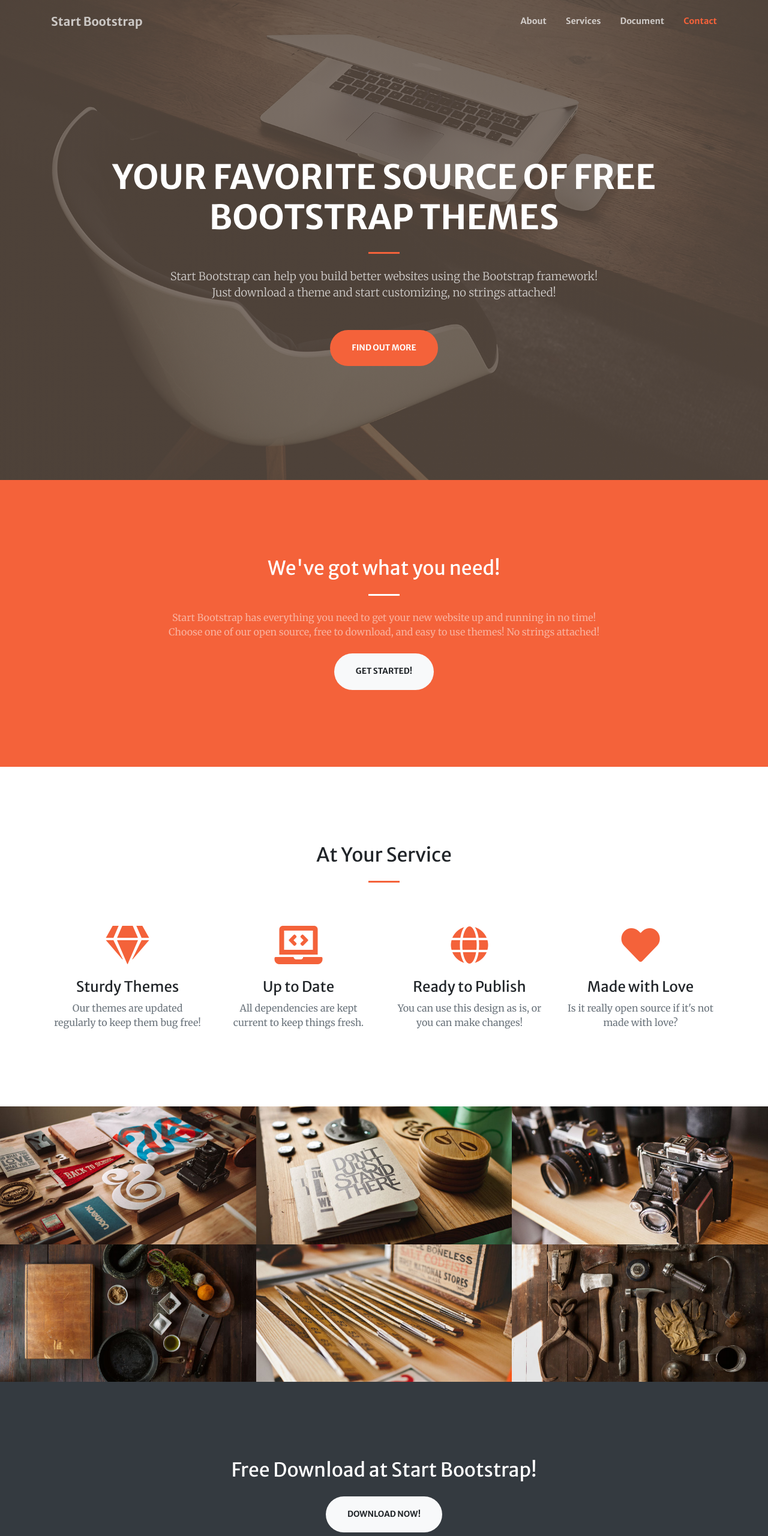
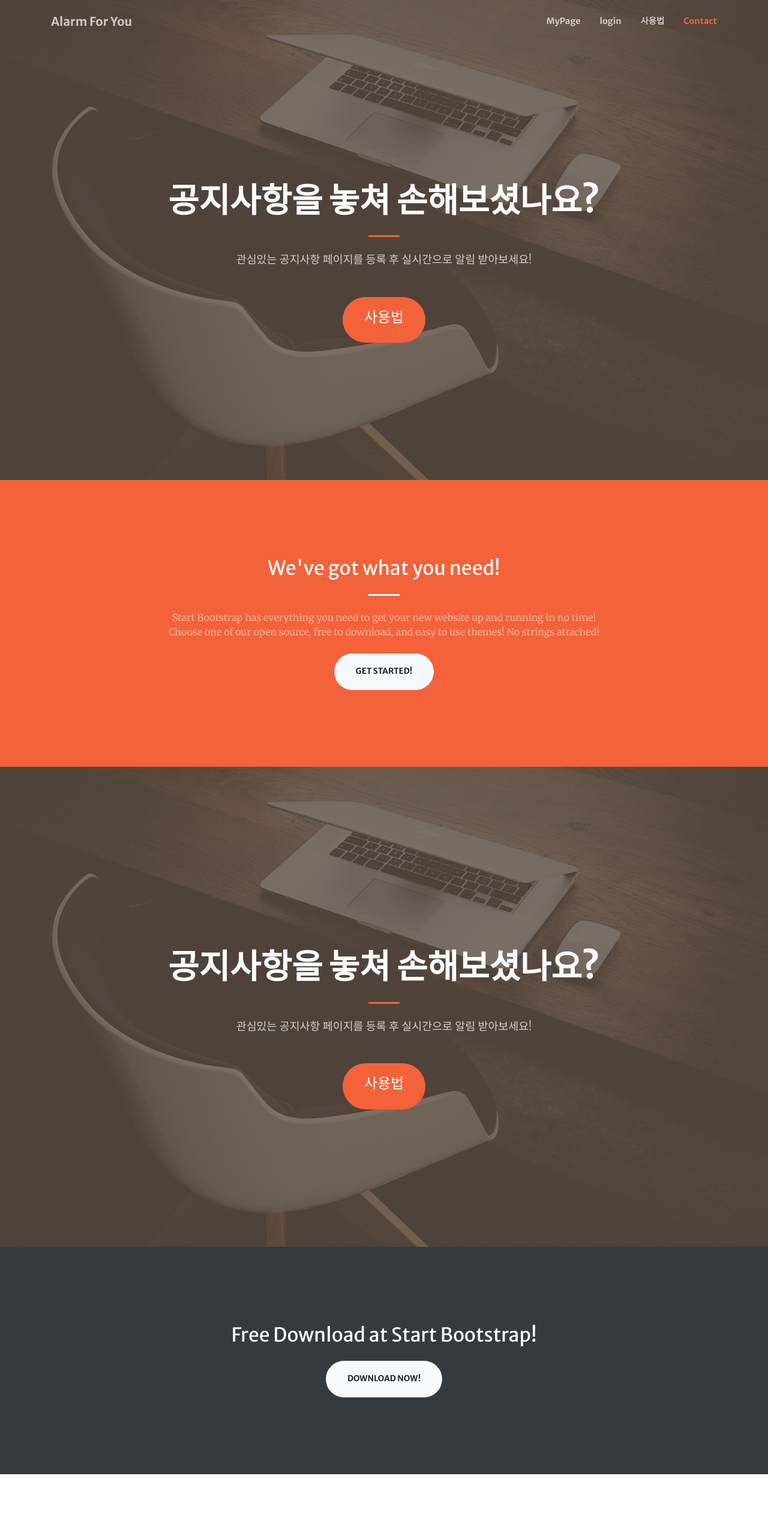
Before and after one commit to HoneyJung/alarm4u, a website with bundled scripts: page src/tem.html in a window 1280 px wide. Shown: the top 2560 px of the page at 60% size. Built offline with nearby package versions, Linux system fonts and the light colour scheme.

Commit message:
template arrangement

```diff
--- a/src/tem.html
+++ b/src/tem.html
@@ -8,7 +8,7 @@
   <meta name="description" content="">
   <meta name="author" content="">
 
-  <title>Creative - Start Bootstrap Theme</title>
+  <title>공지사항 자동 알림 서비스</title>
 
   <!-- Font Awesome Icons -->
   <link href="vendor/fontawesome-free/css/all.min.css" rel="stylesheet" type="text/css">
@@ -26,24 +26,23 @@
 </head>
 
 <body id="page-top">
-
   <!-- Navigation -->
   <nav class="navbar navbar-expand-lg navbar-light fixed-top py-3" id="mainNav">
     <div class="container">
-      <a class="navbar-brand js-scroll-trigger" href="#page-top">Start Bootstrap</a>
+      <a class="navbar-brand js-scroll-trigger" href="#page-top">Alarm For You</a>
       <button class="navbar-toggler navbar-toggler-right" type="button" data-toggle="collapse" data-target="#navbarResponsive" aria-controls="navbarResponsive" aria-expanded="false" aria-label="Toggle navigation">
         <span class="navbar-toggler-icon"></span>
       </button>
       <div class="collapse navbar-collapse" id="navbarResponsive">
         <ul class="navbar-nav ml-auto my-2 my-lg-0">
           <li class="nav-item">
-            <a class="nav-link js-scroll-trigger" href="#about">About</a>
+            <a class="nav-link js-scroll-trigger" href="#mypage">MyPage</a>
           </li>
           <li class="nav-item">
-            <a class="nav-link js-scroll-trigger" href="#services">Services</a>
+            <a class="nav-link js-scroll-trigger" href="#login">login</a>
           </li>
           <li class="nav-item">
-            <a class="nav-link js-scroll-trigger" href="#portfolio">Document</a>
+            <a class="nav-link js-scroll-trigger" href="#document">사용법</a>
           </li>
           <li class="nav-item">
             <a class="nav-link js-scroll-trigger" href="#contact">Contact</a>
@@ -58,154 +57,47 @@
     <div class="container h-100">
       <div class="row h-100 align-items-center justify-content-center text-center">
         <div class="col-lg-10 align-self-end">
-          <h1 class="text-uppercase text-white font-weight-bold">Your Favorite Source of Free Bootstrap Themes</h1>
+          <h1 class="text-uppercase text-white font-weight-bold">공지사항을 놓쳐 손해보셨나요?</h1>
           <hr class="divider my-4">
         </div>
         <div class="col-lg-8 align-self-baseline">
-          <p class="text-white-75 font-weight-light mb-5">Start Bootstrap can help you build better websites using the Bootstrap framework! Just download a theme and start customizing, no strings attached!</p>
-          <a class="btn btn-primary btn-xl js-scroll-trigger" href="#about">Find Out More</a>
+          <p class="text-white-75 font-weight-light mb-5">관심있는 공지사항 페이지를 등록 후 실시간으로 알림 받아보세요!</p>
+          <a class="btn btn-primary btn-xl js-scroll-trigger" href="#mypage"><h4>사용법</h4></a>
         </div>
       </div>
     </div>
   </header>
 
-  <!-- About Section -->
-  <section class="page-section bg-primary" id="about">
+  <!-- mypage Section -->
+  <section class="page-section bg-primary" id="mypage">
     <div class="container">
       <div class="row justify-content-center">
         <div class="col-lg-8 text-center">
           <h2 class="text-white mt-0">We've got what you need!</h2>
           <hr class="divider light my-4">
           <p class="text-white-50 mb-4">Start Bootstrap has everything you need to get your new website up and running in no time! Choose one of our open source, free to download, and easy to use themes! No strings attached!</p>
-          <a class="btn btn-light btn-xl js-scroll-trigger" href="#services">Get Started!</a>
+          <a class="btn btn-light btn-xl js-scroll-trigger" href="#login">Get Started!</a>
         </div>
       </div>
     </div>
   </section>
 
-  <!-- Services Section -->
-  <section class="page-section" id="services">
-    <div class="container">
-      <h2 class="text-center mt-0">At Your Service</h2>
-      <hr class="divider my-4">
-      <div class="row">
-        <div class="col-lg-3 col-md-6 text-center">
-          <div class="mt-5">
-            <i class="fas fa-4x fa-gem text-primary mb-4"></i>
-            <h3 class="h4 mb-2">Sturdy Themes</h3>
-            <p class="text-muted mb-0">Our themes are updated regularly to keep them bug free!</p>
-          </div>
+
+  <!-- Masthead -->
+  <header class="masthead">
+    <div class="container h-100">
+      <div class="row h-100 align-items-center justify-content-center text-center">
+        <div class="col-lg-10 align-self-end">
+          <h1 class="text-uppercase text-white font-weight-bold">공지사항을 놓쳐 손해보셨나요?</h1>
+          <hr class="divider my-4">
         </div>
-        <div class="col-lg-3 col-md-6 text-center">
-          <div class="mt-5">
-            <i class="fas fa-4x fa-laptop-code text-primary mb-4"></i>
-            <h3 class="h4 mb-2">Up to Date</h3>
-            <p class="text-muted mb-0">All dependencies are kept current to keep things fresh.</p>
-          </div>
-        </div>
-        <div class="col-lg-3 col-md-6 text-center">
-          <div class="mt-5">
-            <i class="fas fa-4x fa-globe text-primary mb-4"></i>
-            <h3 class="h4 mb-2">Ready to Publish</h3>
-            <p class="text-muted mb-0">You can use this design as is, or you can make changes!</p>
-          </div>
-        </div>
-        <div class="col-lg-3 col-md-6 text-center">
-          <div class="mt-5">
-            <i class="fas fa-4x fa-heart text-primary mb-4"></i>
-            <h3 class="h4 mb-2">Made with Love</h3>
-            <p class="text-muted mb-0">Is it really open source if it's not made with love?</p>
-          </div>
+        <div class="col-lg-8 align-self-baseline">
+          <p class="text-white-75 font-weight-light mb-5">관심있는 공지사항 페이지를 등록 후 실시간으로 알림 받아보세요!</p>
+          <a class="btn btn-primary btn-xl js-scroll-trigger" href="#mypage"><h4>사용법</h4></a>
         </div>
       </div>
     </div>
-  </section>
-
-  <!-- Portfolio Section -->
-  <section id="portfolio">
-    <div class="container-fluid p-0">
-      <div class="row no-gutters">
-        <div class="col-lg-4 col-sm-6">
-          <a class="portfolio-box" href="img/portfolio/fullsize/1.jpg">
-            <img class="img-fluid" src="img/portfolio/thumbnails/1.jpg" alt="">
-            <div class="portfolio-box-caption">
-              <div class="project-category text-white-50">
-                Category
-              </div>
-              <div class="project-name">
-                Project Name
-              </div>
-            </div>
-          </a>
-        </div>
-        <div class="col-lg-4 col-sm-6">
-          <a class="portfolio-box" href="img/portfolio/fullsize/2.jpg">
-            <img class="img-fluid" src="img/portfolio/thumbnails/2.jpg" alt="">
-            <div class="portfolio-box-caption">
-              <div class="project-category text-white-50">
-                Category
-              </div>
-              <div class="project-name">
-                Project Name
-              </div>
-            </div>
-          </a>
-        </div>
-        <div class="col-lg-4 col-sm-6">
-          <a class="portfolio-box" href="img/portfolio/fullsize/3.jpg">
-            <img class="img-fluid" src="img/portfolio/thumbnails/3.jpg" alt="">
-            <div class="portfolio-box-caption">
-              <div class="project-category text-white-50">
-                Category
-              </div>
-              <div class="project-name">
-                Project Name
-              </div>
-            </div>
-          </a>
-        </div>
-        <div class="col-lg-4 col-sm-6">
-          <a class="portfolio-box" href="img/portfolio/fullsize/4.jpg">
-            <img class="img-fluid" src="img/portfolio/thumbnails/4.jpg" alt="">
-            <div class="portfolio-box-caption">
-              <div class="project-category text-white-50">
-                Category
-              </div>
-              <div class="project-name">
-                Project Name
-              </div>
-            </div>
-          </a>
-        </div>
-        <div class="col-lg-4 col-sm-6">
-          <a class="portfolio-box" href="img/portfolio/fullsize/5.jpg">
-            <img class="img-fluid" src="img/portfolio/thumbnails/5.jpg" alt="">
-            <div class="portfolio-box-caption">
-              <div class="project-category text-white-50">
-                Category
-              </div>
-              <div class="project-name">
-                Project Name
-              </div>
-            </div>
-          </a>
-        </div>
-        <div class="col-lg-4 col-sm-6">
-          <a class="portfolio-box" href="img/portfolio/fullsize/6.jpg">
-            <img class="img-fluid" src="img/portfolio/thumbnails/6.jpg" alt="">
-            <div class="portfolio-box-caption p-3">
-              <div class="project-category text-white-50">
-                Category
-              </div>
-              <div class="project-name">
-                Project Name
-              </div>
-            </div>
-          </a>
-        </div>
-      </div>
-    </div>
-  </section>
+  </header>
 
   <!-- Call to Action Section -->
   <section class="page-section bg-dark text-white">
```
